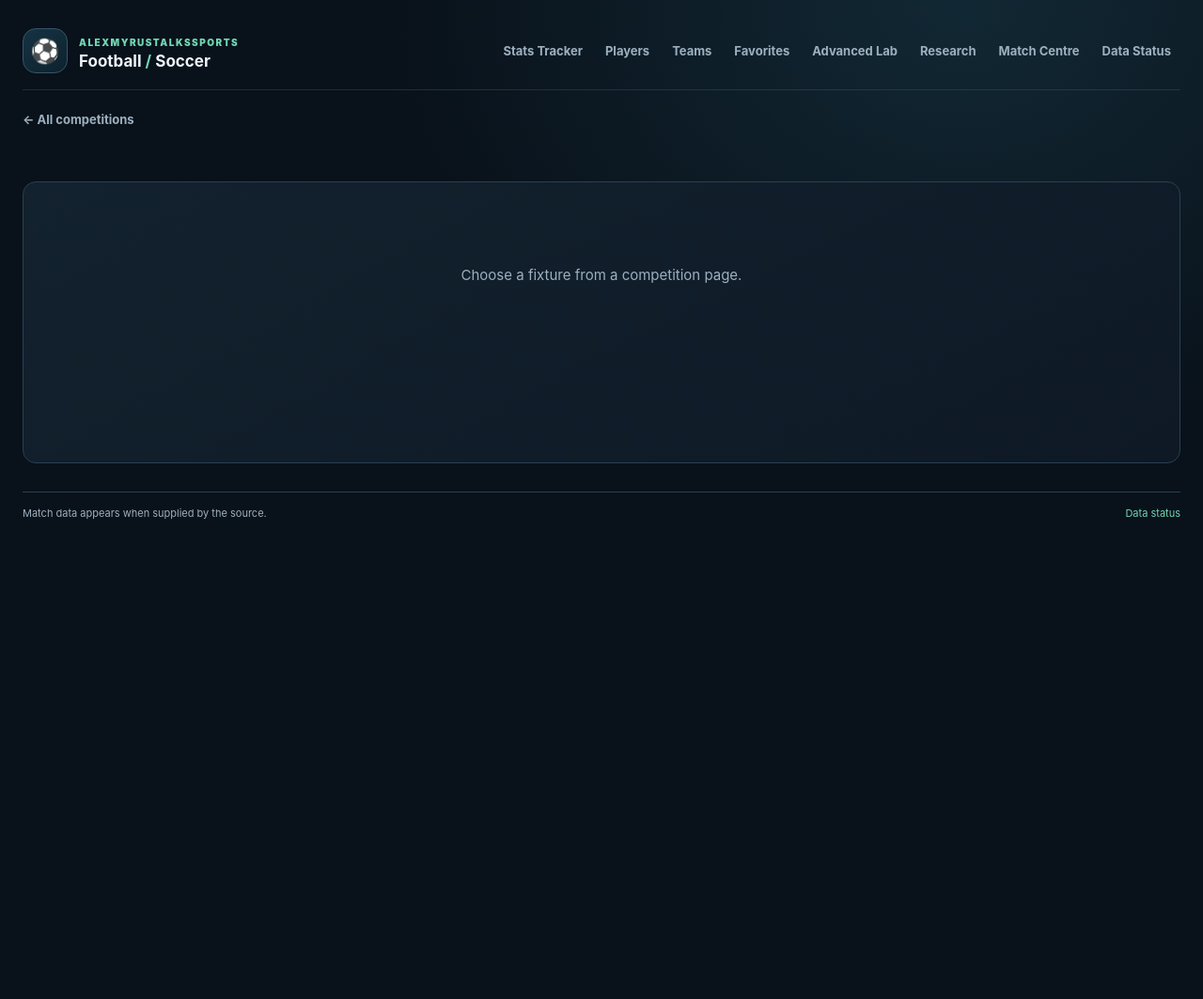
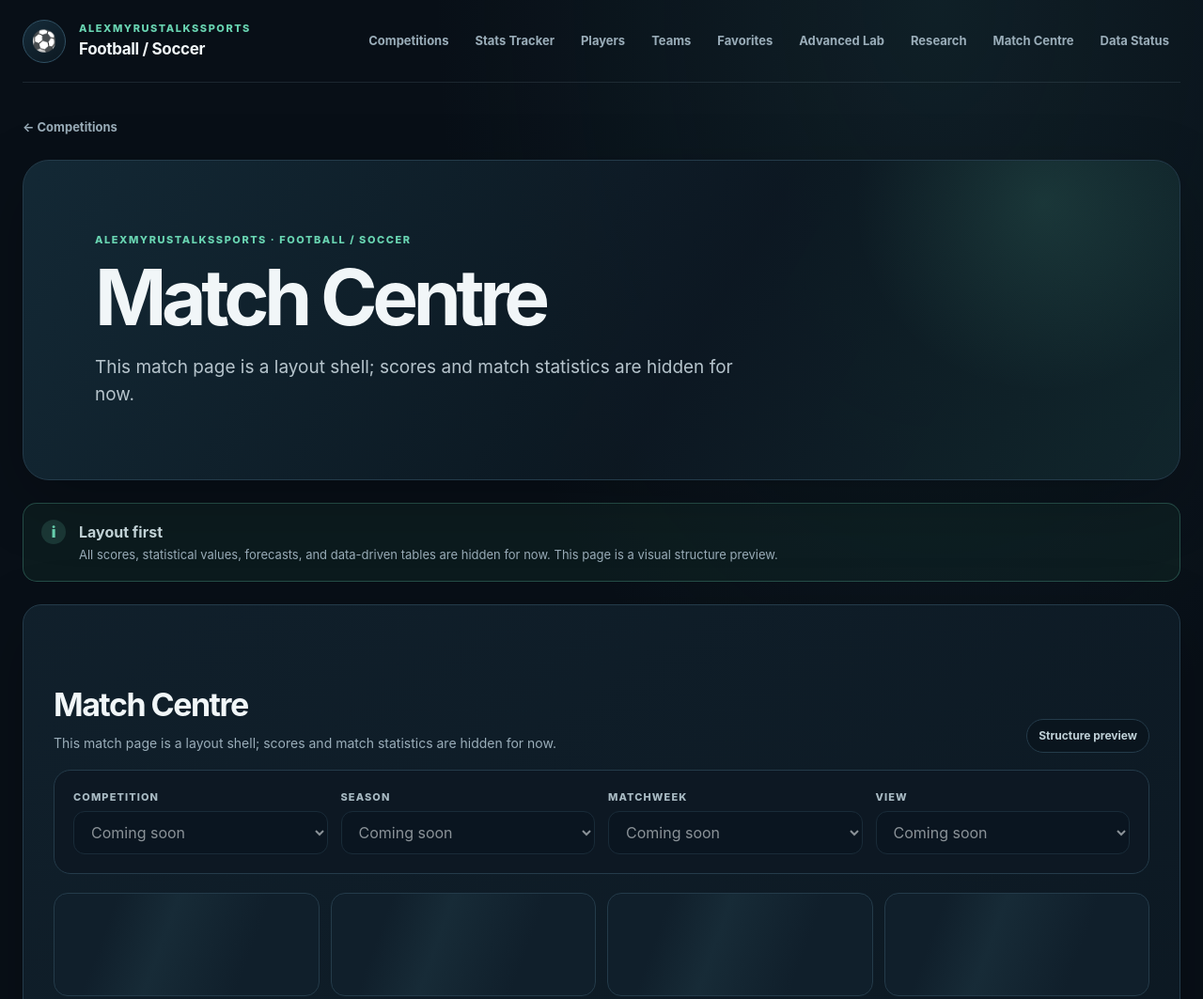
Before and after one commit to AWM-09/football-stats-tracker, a plain HTML site: page match.html in a window 1280 px wide. Shown: the top 1063 px of the page at 94% size. Before the commit the page ends 800 px from the top, so only its background shows below. Drawn offline with Linux system fonts and the light colour scheme.

Commit message:
Replace stats pages with layout-first scaffolds

```diff
--- a/match.html
+++ b/match.html
@@ -1,14 +1,30 @@
 <!doctype html>
 <html lang="en">
 <head>
-  <meta charset="utf-8"><meta name="viewport" content="width=device-width,initial-scale=1"><meta name="theme-color" content="#09111a">
-  <link rel="icon" type="image/svg+xml" href="./favicon.svg"><link rel="stylesheet" href="./styles.css">
-  <title>Match centre | Football & Soccer</title>
+  <meta charset="utf-8">
+  <meta name="viewport" content="width=device-width,initial-scale=1">
+  <meta name="theme-color" content="#080f17">
+  <meta name="description" content="Football/Soccer platform layout preview.">
+  <link rel="icon" type="image/svg+xml" href="./favicon.svg">
+  <link rel="stylesheet" href="./layout.css?v=layout-first-1">
+  <title>Football/Soccer | Layout First</title>
 </head>
-<body><main>
-  <header class="topbar"><a class="brand" href="./index.html"><span class="brand-mark" aria-hidden="true">⚽</span><span><span class="eyebrow">AlexMyrusTalksSports</span><strong>Football <span class="brand-divider">/</span> Soccer</strong></span></a><nav class="nav" aria-label="Main navigation"><a href="./stats.html">Stats Tracker</a><a href="./competition.html?view=players">Players</a><a href="./competition.html?view=teams">Teams</a><a href="./favorites.html">Favorites</a><a href="./advanced.html">Advanced Lab</a><a href="./research.html">Research</a><a href="./calendar.html">Match Centre</a><a href="./health.html">Data Status</a></nav></header>
-  <a class="back-link" id="matchBack" href="./index.html">← All competitions</a>
-  <section class="competition-hero" id="matchHero" aria-live="polite"></section>
-  <section class="competition-content"><div id="matchPanel" class="panel" aria-live="polite"><div class="unavailable"><span class="unavailable-icon">◷</span><h2>Loading match</h2></div></div></section>
-  <footer class="footer"><span>Match data appears when supplied by the source.</span><span><a href="./health.html">Data status</a></span></footer>
-</main><script src="./app.js?v=football-platform-3" defer></script></body></html>
+<body data-page="match">
+  <div class="shell">
+    <header class="topbar">
+      <a class="brand" href="./index.html" aria-label="Football and Soccer home">
+        <span class="brand-icon" aria-hidden="true">⚽</span>
+        <span class="brand-copy"><small>AlexMyrusTalksSports</small><strong>Football <span aria-hidden="true">/</span> Soccer</strong></span>
+      </a>
+      <nav class="main-nav" id="siteNav" aria-label="Main navigation"></nav>
+    </header>
+    <main class="page">
+      <div class="breadcrumb" id="siteCrumbs"></div>
+      <section class="hero" id="siteHero" aria-live="polite"></section>
+      <div id="siteContent"></div>
+    </main>
+    <footer class="page-footer"><span>Football/Soccer · Layout phase</span><span>Statistics and results are hidden for now.</span><a href="./index.html">Browse competitions</a></footer>
+  </div>
+  <script src="./site.js?v=layout-first-1" defer></script>
+</body>
+</html>
```
